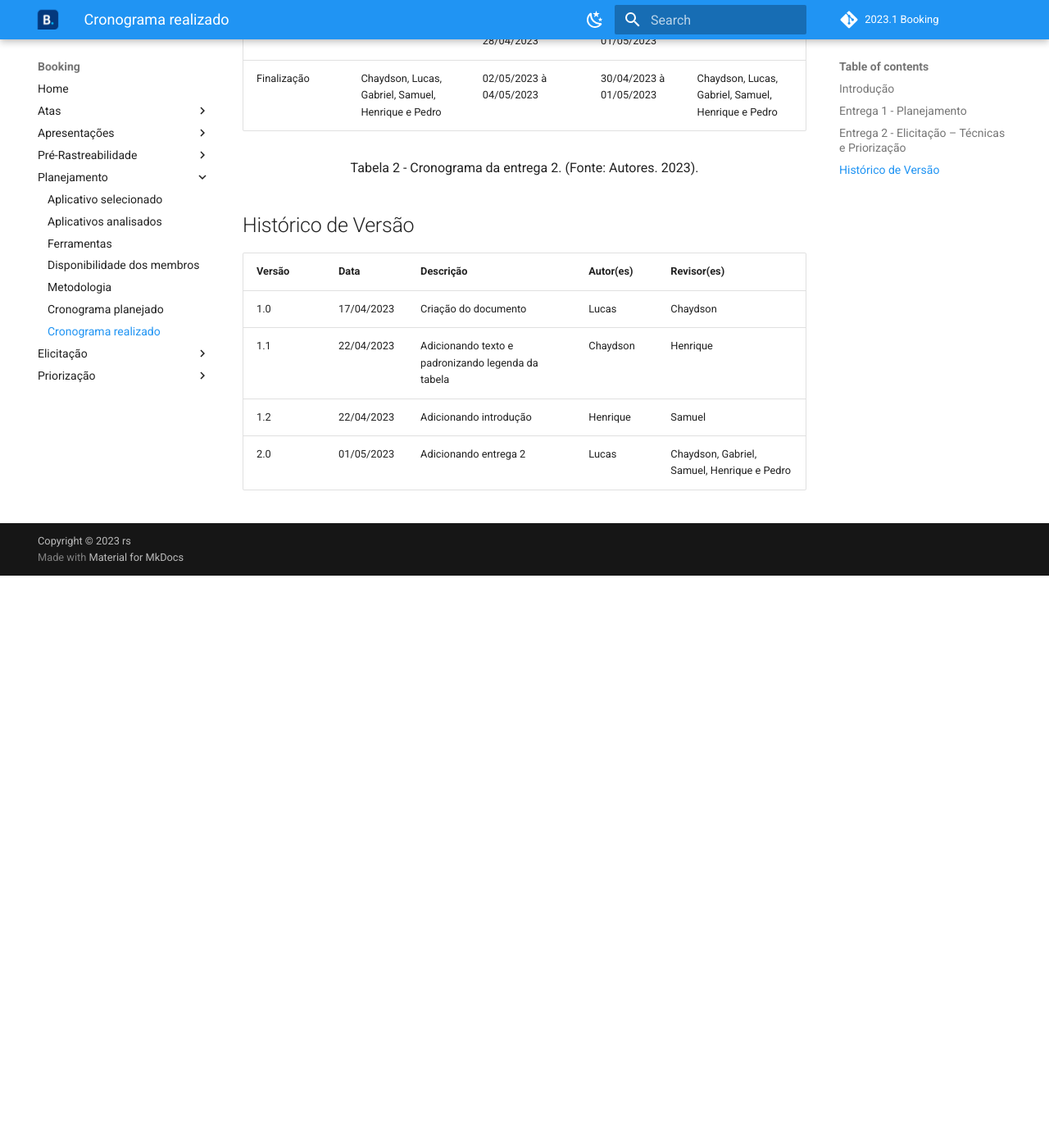
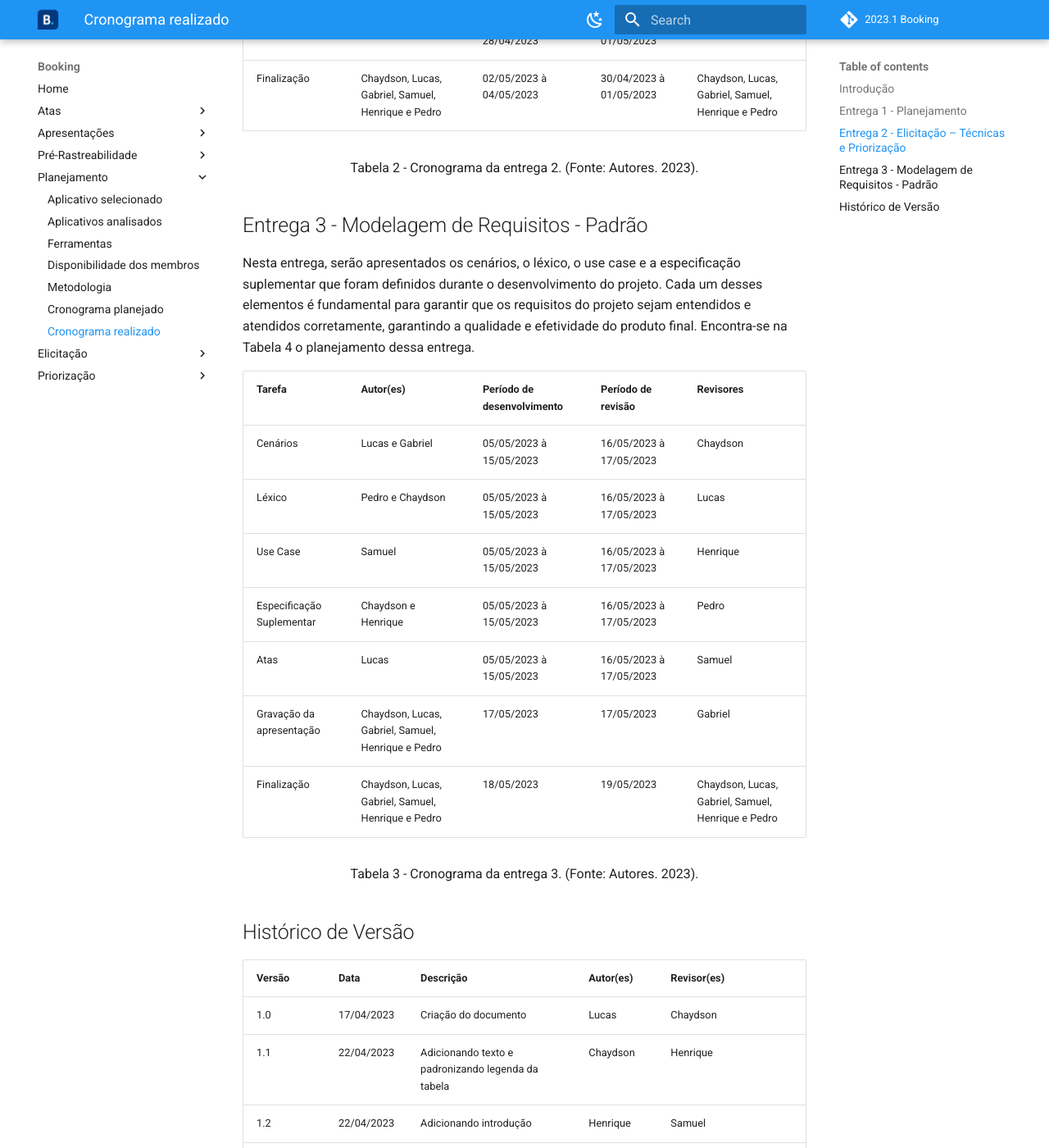
Before and after one commit to Requisitos-de-Software/2023.1-Booking, an MkDocs documentation site: the page built from docs/planejamento/cronogramaRealizado.md, in a window 1280 px wide and 1400 px high, scrolled down 2554 px. Shown: the whole window at 82% size. Built offline with MkDocs 1.6.1 and Material for MkDocs 9.7.7, drawn with Linux system fonts in a browser that asks for light colours; comment, search, counter and statistics services are not loaded; before the commit the page ends 3256 px from its top, so only the background shows below that.

Commit message:
Adicionando cronograma realizado
Co-authored-by: oo7gabriel <gabrielfsacademico@gmail.com>
Co-authored-by: SamuelGSouza <samuelgomes318@gmail.com>
Co-authored-by: Chaydson Ferreira <chaydson14@gmail.com>
Co-authored-by: PedroHenrique2077 <pedrozinho.herique11@gmail.com>
Co-authored-by: HenriPucci <pucci.rique1234@gmail.com>

```diff
--- a/docs/planejamento/cronogramaRealizado.md
+++ b/docs/planejamento/cronogramaRealizado.md
@@ -51,6 +51,24 @@ A priorização é fundamental para garantir que as funcionalidades mais importa
     <p> Tabela 2 - Cronograma da entrega 2. (Fonte: Autores. 2023).</p>
 </div>
 
+## Entrega 3 - Modelagem de Requisitos - Padrão
+
+Nesta entrega, serão apresentados os cenários, o léxico, o use case e a especificação suplementar que foram definidos durante o desenvolvimento do projeto. Cada um desses elementos é fundamental para garantir que os requisitos do projeto sejam entendidos e atendidos corretamente, garantindo a qualidade e efetividade do produto final. Encontra-se na Tabela 4 o planejamento dessa entrega.
+
+| Tarefa                       | Autor(es)                                          | Período de desenvolvimento | Período de revisão     | Revisores                                          |
+| ---------------------------- | -------------------------------------------------- | --------------------------- | ------------------------ | -------------------------------------------------- |
+| Cenários                    | Lucas e Gabriel                                    | 05/05/2023 à 15/05/2023    | 16/05/2023 à 17/05/2023 | Chaydson                                           |
+| Léxico                      | Pedro e Chaydson                                   | 05/05/2023 à 15/05/2023    | 16/05/2023 à 17/05/2023 | Lucas                                              |
+| Use Case                     | Samuel                                             | 05/05/2023 à 15/05/2023    | 16/05/2023 à 17/05/2023 | Henrique                                           |
+| Especificação Suplementar  | Chaydson e Henrique                                | 05/05/2023 à 15/05/2023    | 16/05/2023 à 17/05/2023 | Pedro                                              |
+| Atas                         | Lucas                                              | 05/05/2023 à 15/05/2023    | 16/05/2023 à 17/05/2023 | Samuel                                             |
+| Gravação da apresentação | Chaydson, Lucas, Gabriel, Samuel, Henrique e Pedro | 17/05/2023                  | 17/05/2023               | Gabriel                                            |
+| Finalização                | Chaydson, Lucas, Gabriel, Samuel, Henrique e Pedro | 18/05/2023                  | 19/05/2023               | Chaydson, Lucas, Gabriel, Samuel, Henrique e Pedro |
+
+<div style="text-align: center">
+    <p> Tabela 3 - Cronograma da entrega 3. (Fonte: Autores. 2023).</p>
+</div>
+
 ## Histórico de Versão
 
 | Versão | Data       | Descrição                                        | Autor(es) | Revisor(es)                                 |
```
